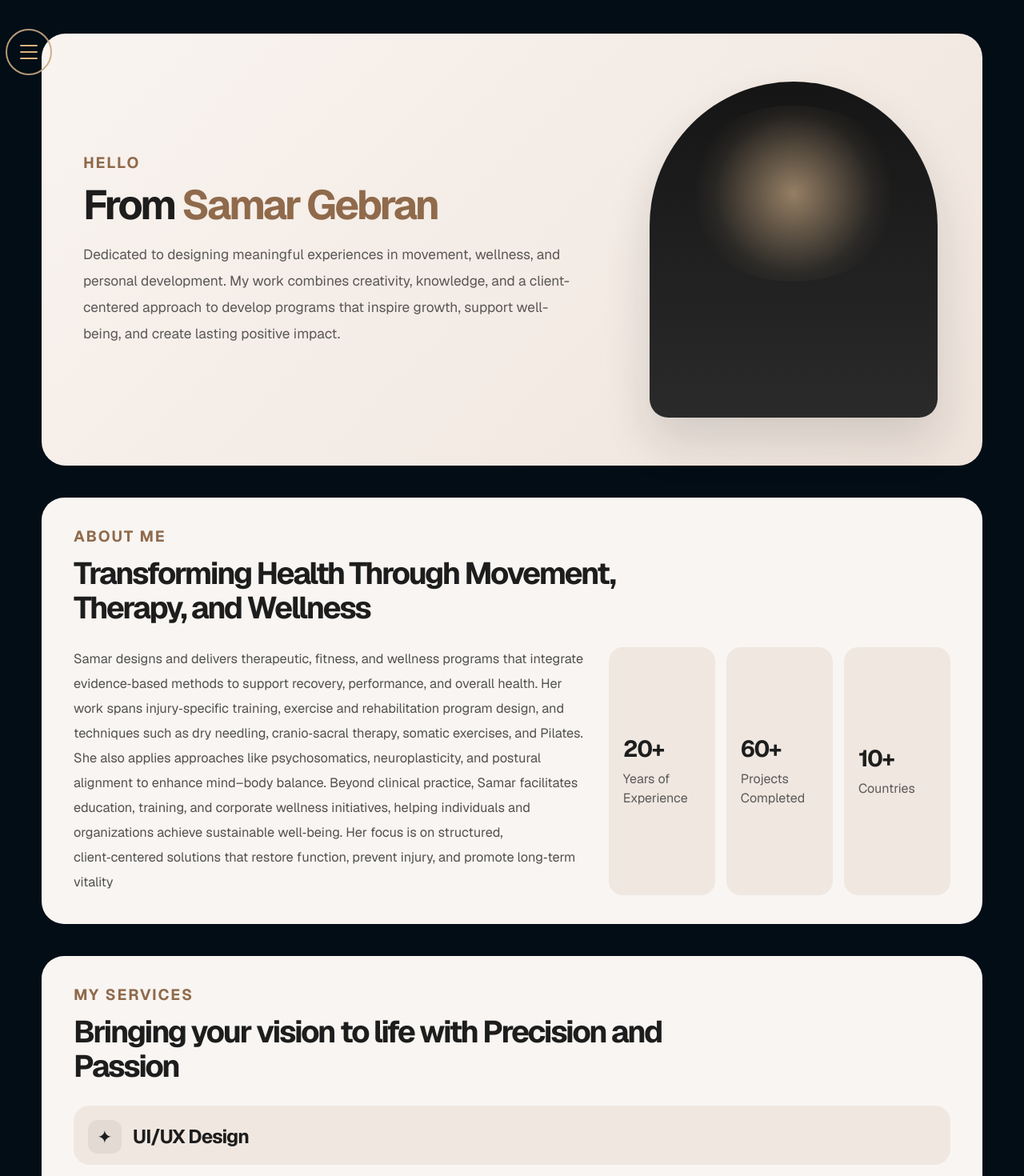
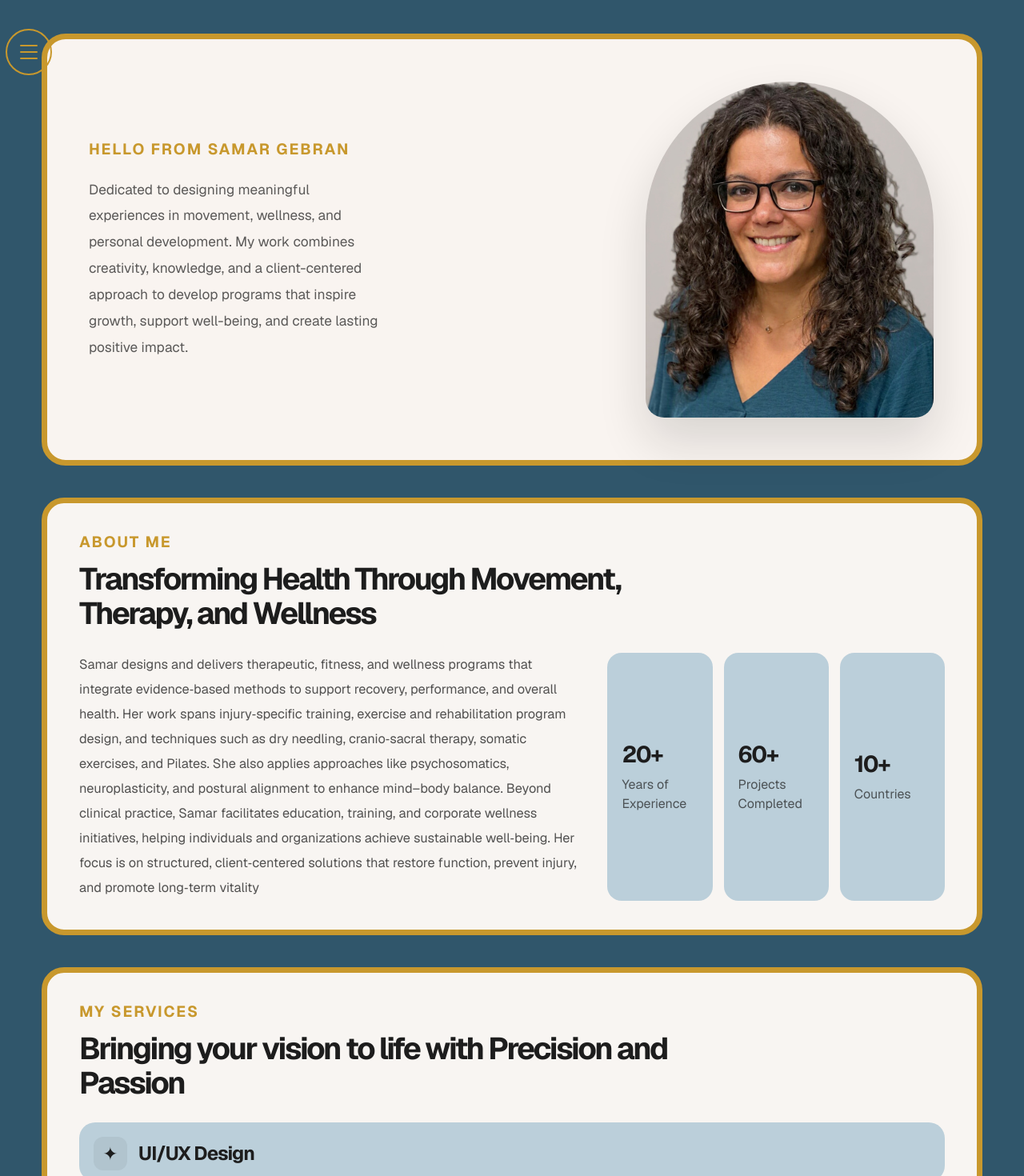
Before and after one commit to emansour93/SamarGebran, a Next.js app: page / in a window 1280 px wide. Shown: the top 1470 px of the page at 80% size. Built offline with nearby package versions, Linux system fonts and the light colour scheme.

Commit message:
color pallet

```diff
--- a/app/page.module.css
+++ b/app/page.module.css
@@ -1,7 +1,7 @@
 .page {
   display: flex;
   min-height: 100vh;
-  background: #020d16;
+  background: #30566b;
   color: #1d1d1d;
   font-family: var(--font-geist-sans);
 }
@@ -51,7 +51,7 @@
   align-items: center;
   justify-content: center;
   gap: 6px;
-  border: 2px solid rgba(201, 169, 131, 0.9);
+  border: 2px solid #c8982d;
   border-radius: 50%;
   background: transparent;
   cursor: pointer;
@@ -72,14 +72,14 @@
   width: 22px;
   height: 2px;
   border-radius: 999px;
-  background: #d7b280;
+  background: #c8982d;
   transition:
     transform 0.2s ease,
     opacity 0.2s ease;
 }
 
 .sidebarClosed .burgerButton span {
-  background: #d7b280;
+  background: #c8982d;
 }
 
 .burgerButton[aria-expanded="true"] span:nth-child(1) {
@@ -180,7 +180,7 @@
 
 .navLink:hover {
   color: #0b1216;
-  background: #d7b280;
+  background: #c8982d;
   border-color: transparent;
   transform: translateX(2px);
 }
@@ -228,14 +228,15 @@
   gap: 20px;
   align-items: center;
   min-height: 540px;
-  background: linear-gradient(135deg, #f9f4f0 0%, #efe4dc 100%);
+  background: linear-gradient(135deg, #f9f4f0 0%, #f9f4f0 100%);
   border-radius: 30px;
   padding: 50px 52px;
+  border: 7px solid #c8982d;
 }
 
 .kicker,
 .sectionIntro p {
-  color: #8f6a4b;
+  color: #c8982d;
   font-size: 0.75rem;
   font-weight: 700;
   letter-spacing: 0.1em;
@@ -253,12 +254,12 @@
 }
 
 .heroContent h1 span {
-  color: #8f6a4b;
+  color: #c8982d;
 }
 
 .introText {
   margin-top: 22px;
-  max-width: 620px;
+  max-width: 370px;
   color: rgba(29, 29, 29, 0.72);
   font-size: 1.08rem;
   line-height: 1.9;
@@ -315,6 +316,9 @@
   background: linear-gradient(180deg, #151515 0%, #2a2a2a 100%);
   box-shadow: 0 30px 60px rgba(20, 20, 20, 0.14);
   overflow: hidden;
+  background-image: url("../public/images/portfolioW.jpeg");
+  background-size: cover;
+  background-position: center;
 }
 
 .avatarGlow {
@@ -368,6 +372,7 @@
   background: #f8f5f2;
   border-radius: 28px;
   padding: 36px 40px;
+  border: 7px solid #c8982d;
 }
 
 .sectionIntro {
@@ -407,7 +412,7 @@
   min-height: 118px;
   padding: 20px 18px;
   border-radius: 18px;
-  background: #efe7e0;
+  background: #bbcfda;
 }
 
 .statItem strong {
@@ -443,7 +448,7 @@
   height: 12px;
   margin-top: 8px;
   border-radius: 50%;
-  background: #d7b280;
+  background: #c8982d;
   box-shadow: 0 0 0 6px rgba(215, 178, 128, 0.2);
 }
 
@@ -478,7 +483,7 @@
 .serviceCard {
   padding: 18px 18px 14px;
   border-radius: 20px;
-  background: #f0e7e0;
+  background: #bbcfda;
   transition:
     transform 0.2s ease,
     box-shadow 0.2s ease;
@@ -596,12 +601,12 @@
 .projectCard {
   overflow: hidden;
   border-radius: 20px;
-  background: #f1eae5;
+  background: #bbcfda;
 }
 
 .projectImage {
   height: 260px;
-  background: linear-gradient(135deg, #1d1d1d 0%, #6f5748 100%);
+  background: linear-gradient(135deg, #1d1d1d 0%, #30566b 100%);
 }
 
 .projectMeta {
--- a/app/page.tsx
+++ b/app/page.tsx
@@ -241,10 +241,9 @@ export default function Home() {
       <main className={styles.main}>
         <section className={styles.hero} id="home">
           <div className={styles.heroContent}>
-            <p className={styles.kicker}>Hello</p>
-            <h1>
-              From <span>Samar Gebran</span>
-            </h1>
+            <p className={styles.kicker}>
+              Hello From <span>Samar Gebran</span>
+            </p>
             <p className={styles.introText}>
               Dedicated to designing meaningful experiences in movement,
               wellness, and personal development. My work combines creativity,
@@ -258,9 +257,7 @@ export default function Home() {
             className={styles.heroVisual}
             aria-label="Profile image placeholder"
           >
-            <div className={styles.avatarFrame}>
-              <div className={styles.avatarGlow} />
-            </div>
+            <div className={styles.avatarFrame}></div>
           </div>
         </section>
 
```
Also changed, not shown: public/images/portfolioW.jpeg (added), 1 other file (tests, documents, lock files or other folders).
